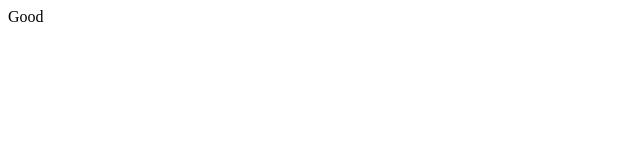
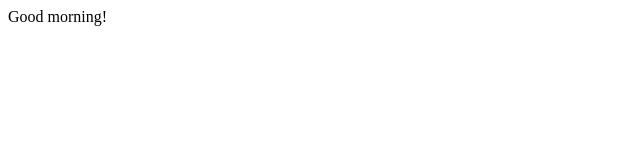
Before and after one commit to Sivchenko-Anna/js-test, a plain HTML site: page power/index.html in a window 1280 px wide. Shown: the full height of the page, 0-640 px from the left. Drawn offline with Linux system fonts and the light colour scheme.

Commit message:
add morning

```diff
--- a/power/index.html
+++ b/power/index.html
@@ -7,6 +7,6 @@
   <title>Document</title>
 </head>
 <body>
-  <div>Good</div>
+  <div>Good morning!</div>
 </body>
 </html>
```
